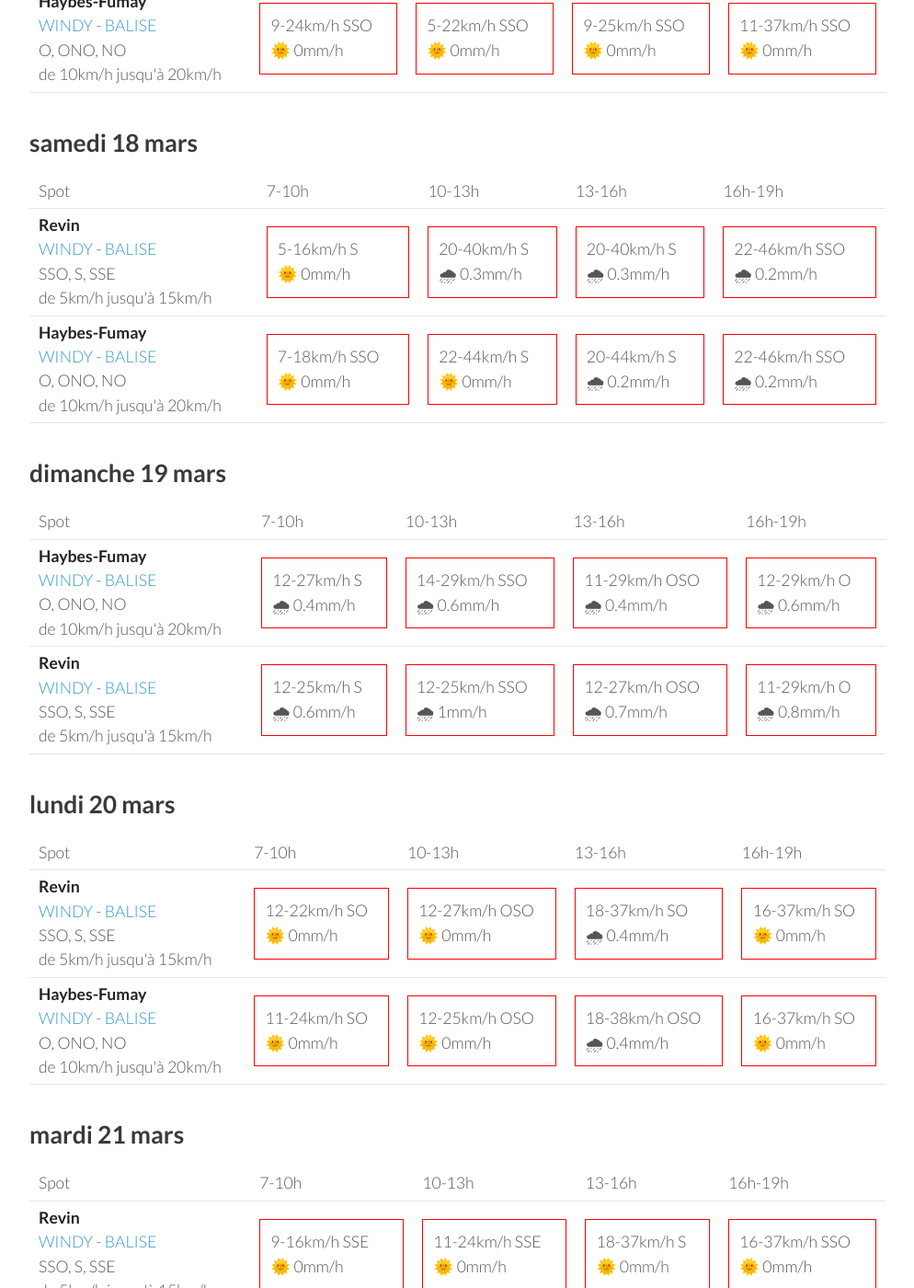
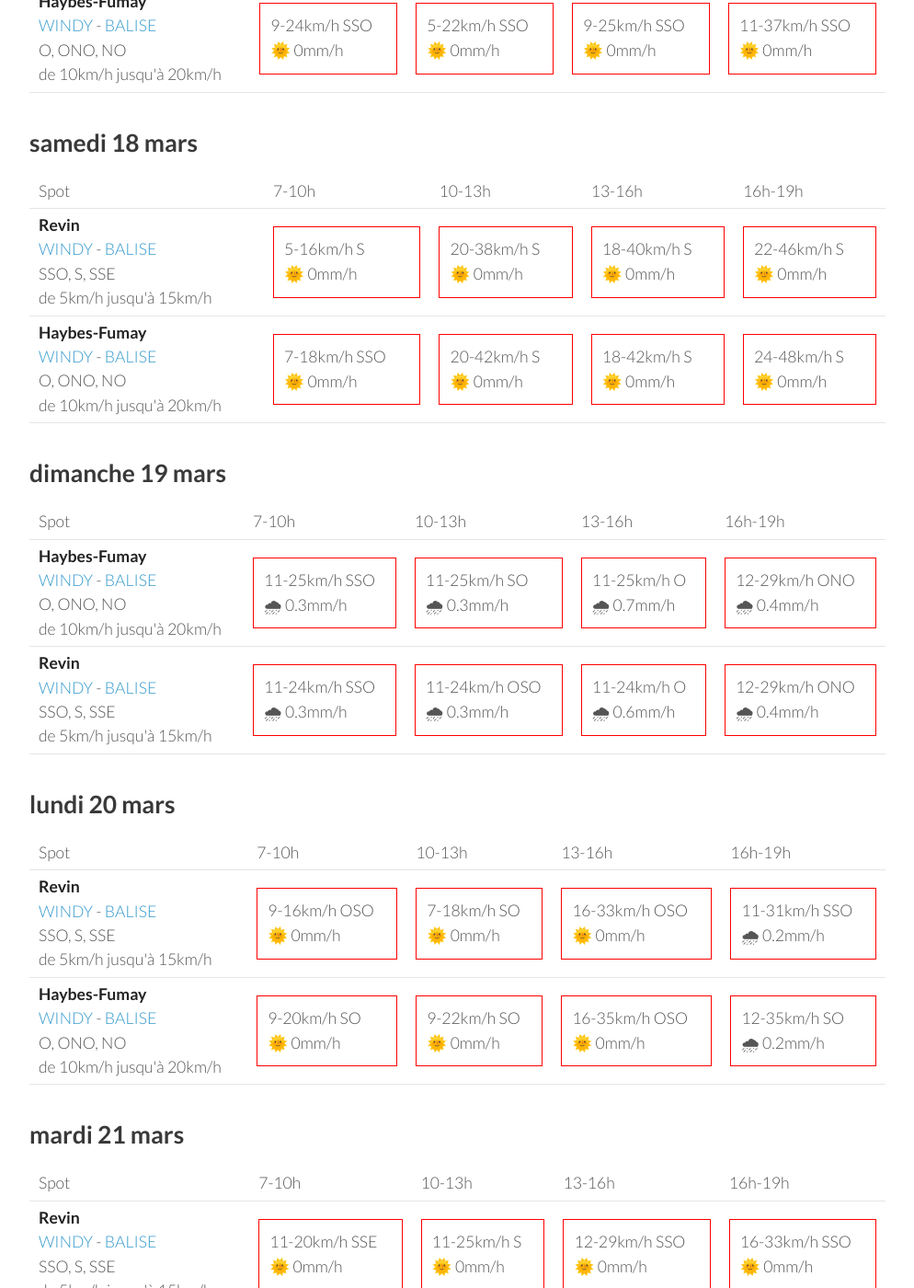
Before and after one commit to parapente-dans-le-nord/parapente-dans-le-nord.github.io, a Jekyll site: the page built from ardennes.markdown, in a window 1280 px wide and 1400 px high, scrolled down 859 px. Shown: the whole window at 92% size, without its empty margins (26-1020 px from the left). Built offline with Jekyll 4.4.1, drawn with Linux system fonts in a browser that asks for light colours; some of the changed text lies outside the part shown.

Commit message:
update index.markdown

```diff
--- a/ardennes.markdown
+++ b/ardennes.markdown
@@ -95,9 +95,9 @@ page mise à jour le jeudi 16 mars 19:10
         <td><strong>Revin</strong><br><a href="https://windy.com/49.948/4.625?49.543,4.625,8">WINDY</a> - <span class=""><a href="http://www.balisemeteo.com/balise.php?idBalise=5019">BALISE</a> </span><br> <span class="vent-favorable">SSO, S, SSE</span><br><span class="force-vent">de 5km/h jusqu'à 15km/h</span> </td>
 
             <td><div class="not-flyable"><p>5-16km/h S</p><p>🌞 0mm/h</p></div></td>
-            <td><div class="not-flyable"><p>20-40km/h S</p><p>🌧 0.3mm/h</p></div></td>
-            <td><div class="not-flyable"><p>20-40km/h S</p><p>🌧 0.3mm/h</p></div></td>
-            <td><div class="not-flyable"><p>22-46km/h SSO</p><p>🌧 0.2mm/h</p></div></td>
+            <td><div class="not-flyable"><p>20-38km/h S</p><p>🌞 0mm/h</p></div></td>
+            <td><div class="not-flyable"><p>18-40km/h S</p><p>🌞 0mm/h</p></div></td>
+            <td><div class="not-flyable"><p>22-46km/h S</p><p>🌞 0mm/h</p></div></td>
 
 
     </tr>
@@ -105,9 +105,9 @@ page mise à jour le jeudi 16 mars 19:10
         <td><strong>Haybes-Fumay</strong><br><a href="https://windy.com/49.998/4.715?49.913,4.738,10">WINDY</a> - <span class=""><a href="http://www.balisemeteo.com/balise.php?idBalise=104">BALISE</a> </span><br> <span class="vent-favorable">O, ONO, NO</span><br><span class="force-vent">de 10km/h jusqu'à 20km/h</span> </td>
 
             <td><div class="not-flyable"><p>7-18km/h SSO</p><p>🌞 0mm/h</p></div></td>
-            <td><div class="not-flyable"><p>22-44km/h S</p><p>🌞 0mm/h</p></div></td>
-            <td><div class="not-flyable"><p>20-44km/h S</p><p>🌧 0.2mm/h</p></div></td>
-            <td><div class="not-flyable"><p>22-46km/h SSO</p><p>🌧 0.2mm/h</p></div></td>
+            <td><div class="not-flyable"><p>20-42km/h S</p><p>🌞 0mm/h</p></div></td>
+            <td><div class="not-flyable"><p>18-42km/h S</p><p>🌞 0mm/h</p></div></td>
+            <td><div class="not-flyable"><p>24-48km/h S</p><p>🌞 0mm/h</p></div></td>
 
 
     </tr>
@@ -130,20 +130,20 @@ page mise à jour le jeudi 16 mars 19:10
 <tr>
         <td><strong>Haybes-Fumay</strong><br><a href="https://windy.com/49.998/4.715?49.913,4.738,10">WINDY</a> - <span class=""><a href="http://www.balisemeteo.com/balise.php?idBalise=104">BALISE</a> </span><br> <span class="vent-favorable">O, ONO, NO</span><br><span class="force-vent">de 10km/h jusqu'à 20km/h</span> </td>
 
-            <td><div class="not-flyable"><p>12-27km/h S</p><p>🌧 0.4mm/h</p></div></td>
-            <td><div class="not-flyable"><p>14-29km/h SSO</p><p>🌧 0.6mm/h</p></div></td>
-            <td><div class="not-flyable"><p>11-29km/h OSO</p><p>🌧 0.4mm/h</p></div></td>
-            <td><div class="not-flyable"><p>12-29km/h O</p><p>🌧 0.6mm/h</p></div></td>
+            <td><div class="not-flyable"><p>11-25km/h SSO</p><p>🌧 0.3mm/h</p></div></td>
+            <td><div class="not-flyable"><p>11-25km/h SO</p><p>🌧 0.3mm/h</p></div></td>
+            <td><div class="not-flyable"><p>11-25km/h O</p><p>🌧 0.7mm/h</p></div></td>
+            <td><div class="not-flyable"><p>12-29km/h ONO</p><p>🌧 0.4mm/h</p></div></td>
 
 
     </tr>
 <tr>
         <td><strong>Revin</strong><br><a href="https://windy.com/49.948/4.625?49.543,4.625,8">WINDY</a> - <span class=""><a href="http://www.balisemeteo.com/balise.php?idBalise=5019">BALISE</a> </span><br> <span class="vent-favorable">SSO, S, SSE</span><br><span class="force-vent">de 5km/h jusqu'à 15km/h</span> </td>
 
-            <td><div class="not-flyable"><p>12-25km/h S</p><p>🌧 0.6mm/h</p></div></td>
-            <td><div class="not-flyable"><p>12-25km/h SSO</p><p>🌧 1mm/h</p></div></td>
-            <td><div class="not-flyable"><p>12-27km/h OSO</p><p>🌧 0.7mm/h</p></div></td>
-            <td><div class="not-flyable"><p>11-29km/h O</p><p>🌧 0.8mm/h</p></div></td>
+            <td><div class="not-flyable"><p>11-24km/h SSO</p><p>🌧 0.3mm/h</p></div></td>
+            <td><div class="not-flyable"><p>11-24km/h OSO</p><p>🌧 0.3mm/h</p></div></td>
+            <td><div class="not-flyable"><p>11-24km/h O</p><p>🌧 0.6mm/h</p></div></td>
+            <td><div class="not-flyable"><p>12-29km/h ONO</p><p>🌧 0.4mm/h</p></div></td>
 
 
     </tr>
@@ -166,20 +166,20 @@ page mise à jour le jeudi 16 mars 19:10
 <tr>
         <td><strong>Revin</strong><br><a href="https://windy.com/49.948/4.625?49.543,4.625,8">WINDY</a> - <span class=""><a href="http://www.balisemeteo.com/balise.php?idBalise=5019">BALISE</a> </span><br> <span class="vent-favorable">SSO, S, SSE</span><br><span class="force-vent">de 5km/h jusqu'à 15km/h</span> </td>
 
-            <td><div class="not-flyable"><p>12-22km/h SO</p><p>🌞 0mm/h</p></div></td>
-            <td><div class="not-flyable"><p>12-27km/h OSO</p><p>🌞 0mm/h</p></div></td>
-            <td><div class="not-flyable"><p>18-37km/h SO</p><p>🌧 0.4mm/h</p></div></td>
-            <td><div class="not-flyable"><p>16-37km/h SO</p><p>🌞 0mm/h</p></div></td>
+            <td><div class="not-flyable"><p>9-16km/h OSO</p><p>🌞 0mm/h</p></div></td>
+            <td><div class="not-flyable"><p>7-18km/h SO</p><p>🌞 0mm/h</p></div></td>
+            <td><div class="not-flyable"><p>16-33km/h OSO</p><p>🌞 0mm/h</p></div></td>
+            <td><div class="not-flyable"><p>11-31km/h SSO</p><p>🌧 0.2mm/h</p></div></td>
 
 
     </tr>
 <tr>
         <td><strong>Haybes-Fumay</strong><br><a href="https://windy.com/49.998/4.715?49.913,4.738,10">WINDY</a> - <span class=""><a href="http://www.balisemeteo.com/balise.php?idBalise=104">BALISE</a> </span><br> <span class="vent-favorable">O, ONO, NO</span><br><span class="force-vent">de 10km/h jusqu'à 20km/h</span> </td>
 
-            <td><div class="not-flyable"><p>11-24km/h SO</p><p>🌞 0mm/h</p></div></td>
-            <td><div class="not-flyable"><p>12-25km/h OSO</p><p>🌞 0mm/h</p></div></td>
-            <td><div class="not-flyable"><p>18-38km/h OSO</p><p>🌧 0.4mm/h</p></div></td>
-            <td><div class="not-flyable"><p>16-37km/h SO</p><p>🌞 0mm/h</p></div></td>
+            <td><div class="not-flyable"><p>9-20km/h SO</p><p>🌞 0mm/h</p></div></td>
+            <td><div class="not-flyable"><p>9-22km/h SO</p><p>🌞 0mm/h</p></div></td>
+            <td><div class="not-flyable"><p>16-35km/h OSO</p><p>🌞 0mm/h</p></div></td>
+            <td><div class="not-flyable"><p>12-35km/h SO</p><p>🌧 0.2mm/h</p></div></td>
 
 
     </tr>
@@ -202,20 +202,20 @@ page mise à jour le jeudi 16 mars 19:10
 <tr>
         <td><strong>Revin</strong><br><a href="https://windy.com/49.948/4.625?49.543,4.625,8">WINDY</a> - <span class=""><a href="http://www.balisemeteo.com/balise.php?idBalise=5019">BALISE</a> </span><br> <span class="vent-favorable">SSO, S, SSE</span><br><span class="force-vent">de 5km/h jusqu'à 15km/h</span> </td>
 
-            <td><div class="not-flyable"><p>9-16km/h SSE</p><p>🌞 0mm/h</p></div></td>
-            <td><div class="not-flyable"><p>11-24km/h SSE</p><p>🌞 0mm/h</p></div></td>
-            <td><div class="not-flyable"><p>18-37km/h S</p><p>🌞 0mm/h</p></div></td>
-            <td><div class="not-flyable"><p>16-37km/h SSO</p><p>🌞 0mm/h</p></div></td>
+            <td><div class="not-flyable"><p>11-20km/h SSE</p><p>🌞 0mm/h</p></div></td>
+            <td><div class="not-flyable"><p>11-25km/h S</p><p>🌞 0mm/h</p></div></td>
+            <td><div class="not-flyable"><p>12-29km/h SSO</p><p>🌞 0mm/h</p></div></td>
+            <td><div class="not-flyable"><p>16-33km/h SSO</p><p>🌞 0mm/h</p></div></td>
 
 
     </tr>
 <tr>
         <td><strong>Haybes-Fumay</strong><br><a href="https://windy.com/49.998/4.715?49.913,4.738,10">WINDY</a> - <span class=""><a href="http://www.balisemeteo.com/balise.php?idBalise=104">BALISE</a> </span><br> <span class="vent-favorable">O, ONO, NO</span><br><span class="force-vent">de 10km/h jusqu'à 20km/h</span> </td>
 
-            <td><div class="not-flyable"><p>11-20km/h SSE</p><p>🌞 0mm/h</p></div></td>
             <td><div class="not-flyable"><p>12-25km/h SSE</p><p>🌞 0mm/h</p></div></td>
-            <td><div class="not-flyable"><p>18-38km/h S</p><p>🌞 0mm/h</p></div></td>
-            <td><div class="not-flyable"><p>18-38km/h SSO</p><p>🌞 0mm/h</p></div></td>
+            <td><div class="not-flyable"><p>12-29km/h S</p><p>🌞 0mm/h</p></div></td>
+            <td><div class="not-flyable"><p>14-31km/h SSO</p><p>🌞 0mm/h</p></div></td>
+            <td><div class="not-flyable"><p>16-35km/h SSO</p><p>🌞 0mm/h</p></div></td>
 
 
     </tr>
```
Also changed, not shown: other parts of ardennes.markdown (+1 -1 lines).
